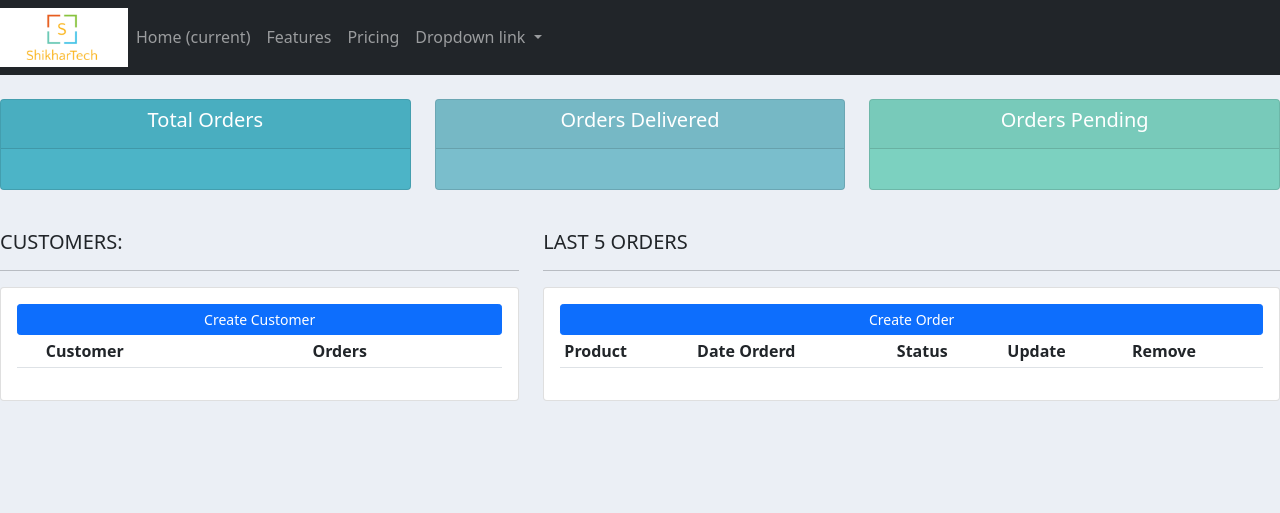
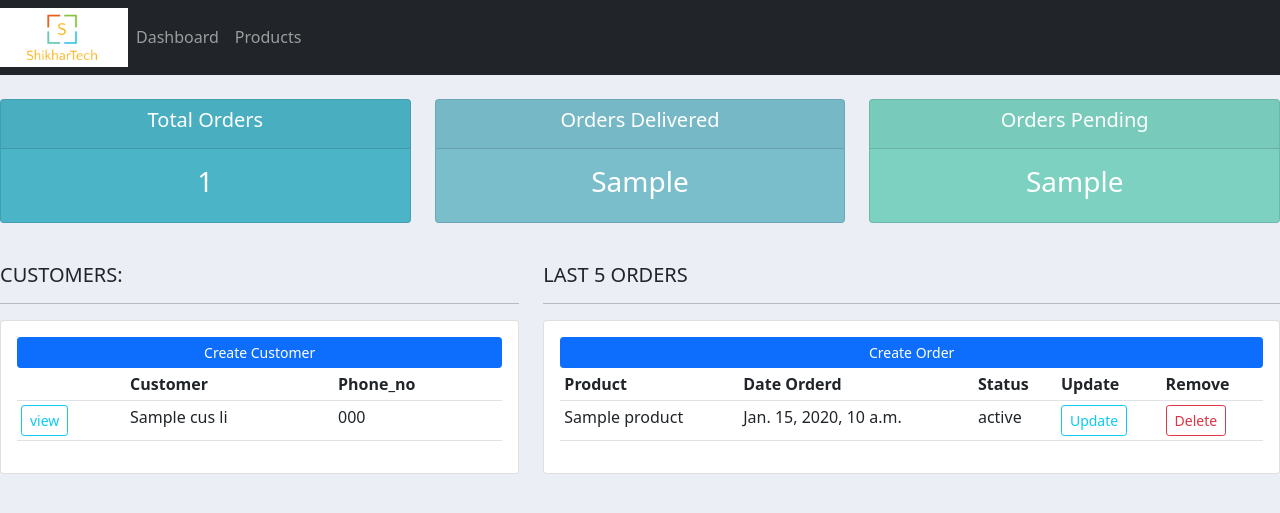
Before and after one commit to Shikhar21121999/Djangotut, a Django app: template accounts/templates/accounts/dashboard.html in a window 1280 px wide. Shown: the top 513 px of the page. Run offline with Django 3.2, Linux system fonts and the light colour scheme; the template is opened without the code that fills it: most values are stand-ins (such as "Sample title", 1, 10 or a date in 2020); lists and menus that the app fills with data are empty; some libraries are stand-ins or nearby versions.

Commit message:
added backend support for data base and CRUD functionality

```diff
--- a/accounts/templates/accounts/dashboard.html
+++ b/accounts/templates/accounts/dashboard.html
@@ -16,7 +16,14 @@
 				<tr>
 					<th></th>
 					<th>Customer</th>
-					<th>Orders</th>
+					<th>Phone_no</th>
+					{% for i in cus_lis %}
+						<tr>
+							<td><a class="btn btn-outline-info  btn-sm btn-block" href="{% url 'customer' i.id %}">view</a></td>
+							<td>{{i.name}}</td>
+							<td>{{i.phone_no}}</td>
+						</tr>
+					{% endfor %}
 				</tr>
 
 			</table>
@@ -27,7 +34,7 @@
 		<h5>LAST 5 ORDERS</h5>
 		<hr>
 		<div class="card card-body">
-			<a class="btn btn-primary  btn-sm btn-block" href="">Create Order</a>
+			<a class="btn btn-primary  btn-sm btn-block" href="{% url 'create_order' %}">Create Order</a>
 			<table class="table table-sm">
 				<tr>
 					<th>Product</th>
@@ -35,7 +42,17 @@
 					<th>Status</th>
 					<th>Update</th>
 					<th>Remove</th>
+					{% for i in order_lis %}
+						<tr>
+							<td>{{i.product}}</td>
+							<td>{{i.date_created}}</td>
+							<td>{{i.status}}</td>
+							<td><a class="btn btn-outline-info  btn-sm btn-block" href="{% url 'update_order' i.id %}">Update</a></td>
+							<td><a class="btn btn-outline-danger  btn-sm btn-block" href="{% url 'delete_order' i.id %}">Delete</a></td>
+						</tr>
+					{% endfor %}
 				</tr>
+
 
 			</table>
 		</div>
--- a/accounts/templates/accounts/navbar.html
+++ b/accounts/templates/accounts/navbar.html
@@ -7,24 +7,11 @@
     </button>
     <div class="collapse navbar-collapse" id="navbarNavDropdown">
       <ul class="navbar-nav">
-        <li class="nav-item active">
-          <a class="nav-link" href="#">Home <span class="sr-only">(current)</span></a>
+        <li class="nav-item">
+          <a class="nav-link" href="{% url 'home'%}">Dashboard</a>
         </li>
         <li class="nav-item">
-          <a class="nav-link" href="#">Features</a>
-        </li>
-        <li class="nav-item">
-          <a class="nav-link" href="#">Pricing</a>
-        </li>
-        <li class="nav-item dropdown">
-          <a class="nav-link dropdown-toggle" href="#" id="navbarDropdownMenuLink" role="button" data-toggle="dropdown" aria-haspopup="true" aria-expanded="false">
-            Dropdown link
-          </a>
-          <div class="dropdown-menu" aria-labelledby="navbarDropdownMenuLink">
-            <a class="dropdown-item" href="#">Action</a>
-            <a class="dropdown-item" href="#">Another action</a>
-            <a class="dropdown-item" href="#">Something else here</a>
-          </div>
+          <a class="nav-link" href="{% url 'products' %}">Products</a>
         </li>
       </ul>
     </div>
--- a/accounts/templates/accounts/status.html
+++ b/accounts/templates/accounts/status.html
@@ -5,10 +5,10 @@
 		<div class="col-md">
 			<div class="card text-center text-white  mb-3" id="total-orders">
 			    <div class="card-header">
-			  	    <h5 class="card-title">Total Orders</h5>
+					  <h5 class="card-title">Total Orders</h5>
 			    </div>
 			    <div class="card-body">
-			    	<h3 class="card-title"></h3>
+			    	<h3 class="card-title">{{total_order}}</h3>
 			    </div>
 			</div>
 		</div>
@@ -21,7 +21,7 @@
 			  		<h5 class="card-title">Orders Delivered</h5>
 			  	</div>
 			  	<div class="card-body">
-			    	<h3 class="card-title"></h3>
+			    	<h3 class="card-title">{{order_delivered}}</h3>
 			  	</div>
 			</div>
 		</div>
@@ -34,7 +34,7 @@
 			  		<h5 class="card-title">Orders Pending</h5>
 			  	</div>
 			  	<div class="card-body">
-			    	<h3 class="card-title"></h3>
+			    	<h3 class="card-title">{{order_pending}}</h3>
 			  	</div>
 			</div>
 		</div>
```
Also changed, not shown: accounts/admin.py (+8 -1 lines), accounts/forms.py (added, +11 -0 lines), accounts/templates/accounts/customers.html (+16 -7 lines), accounts/templates/accounts/delete_order.html (added, +22 -0 lines), accounts/templates/accounts/order_form.html (added, +21 -0 lines), accounts/templates/accounts/products.html (+9 -0 lines), accounts/urls.py (+8 -3 lines), accounts/views.py (+53 -6 lines), db.sqlite3.
